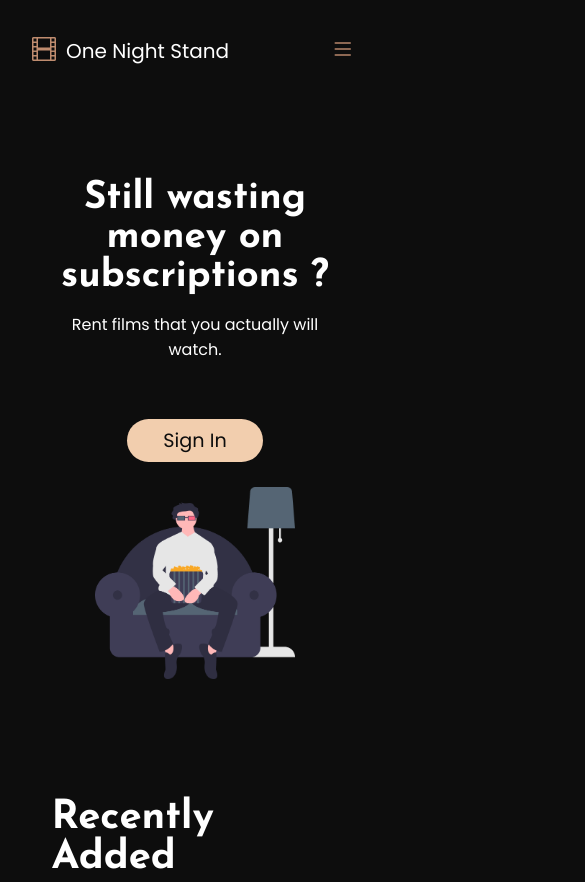
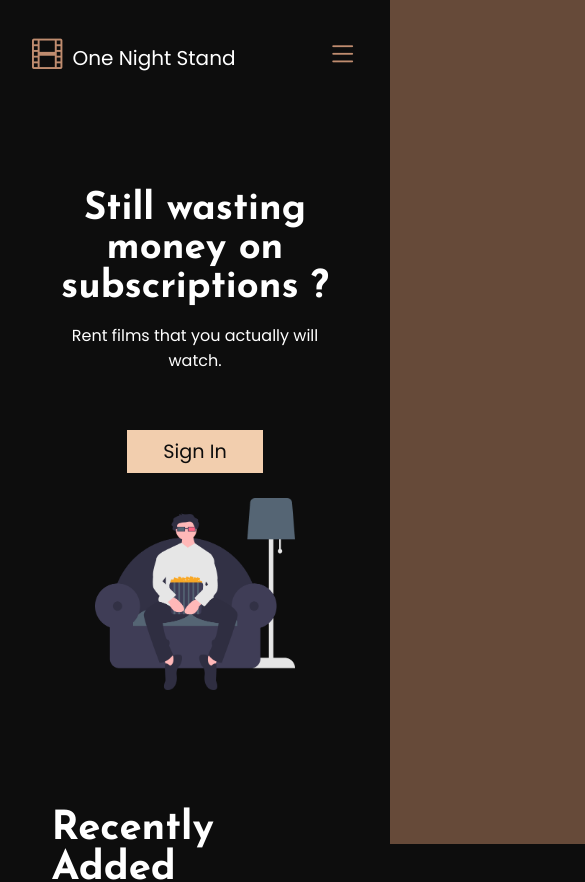
Before and after one commit to HerbertGit/posters-ecommerce-site, a Next.js app: page / in a window 390 px wide. Shown: the top 882 px of the page, 585 px wide, since content can reach past the window. Built offline with nearby package versions, Linux system fonts and the light colour scheme.

Commit message:
minor changes to recomendet section

```diff
--- a/components/Navbar.tsx
+++ b/components/Navbar.tsx
@@ -1,15 +1,47 @@
-import React from "react";
+import { useState } from "react";
 import styles from "../styles/Navbar.module.scss";
 
 export default function Navbar() {
+  const [open, setOpen] = useState(false);
+
+  let menuStyle: string = open
+    ? styles.hamburger__content_open
+    : styles.hamburger__content;
+
+  let hamburgerStyle = open ? styles.hamburger_open : styles.hamburger;
+
+  function toggleMenu(): void {
+    console.log("click");
+    setOpen((prevState) => !prevState);
+  }
+
+  // bi-x-lg
+
   return (
     <nav className={styles.navbar}>
       <i className={`${styles.logo} bi bi-film`}>
-        <h2 className={styles.logo__text}>One Night Stand</h2>
+        <h2 className={open ? styles.logo__text_open : styles.logo__text}>
+          One Night Stand
+        </h2>
       </i>
       <i className={`${styles.basket} bi bi-basket`}></i>
       <i className={`${styles.profile_icon} bi bi-person-circle`}></i>
-      <i className={`${styles.hamburger} bi bi-list`}></i>
+      <i
+        className={`${hamburgerStyle} bi ${open ? "bi-x-lg" : "bi-list"}`}
+        onClick={toggleMenu}
+      ></i>
+
+      <div className={menuStyle}>
+        <a href="">
+          <i className=""></i>
+        </a>
+        <a href="">
+          <i className=""></i>
+        </a>
+        <a href="">
+          <i className=""></i>
+        </a>
+      </div>
     </nav>
   );
 }
--- a/styles/Navbar.module.scss
+++ b/styles/Navbar.module.scss
@@ -1,6 +1,6 @@
 @import "_variables.scss";
 
-$logo-size: clamp(1.5rem, 2.1vw, 2.2rem);
+$logo-size: clamp(1.9rem, 2.1vw, 2.2rem);
 $text-size: clamp(1.25rem, 1.9vw, 1.7rem);
 
 .navbar {
@@ -16,15 +16,52 @@ $text-size: clamp(1.25rem, 1.9vw, 1.7rem);
   color: $color_secondary;
   font-size: $logo-size;
   grid-column: 12/13;
+  transition: all 0.5s;
+
   // height: 1.2rem;
+  // z-index: ;
+  &__content {
+    width: 60%;
+    height: 100vh;
+
+    background-color: #664a39;
+
+    position: absolute;
+    z-index: 1;
+    right: 0;
+    top: 0;
+    transform: translateX(100%);
+    transition: all 0.5s;
+  }
+}
+
+.hamburger_open {
+  @extend .hamburger;
+  transition: all 0.5s;
+
+  // font-size: 4rem;
+
+  transform: translate(-60vw);
+}
+
+.hamburger__content_open {
+  @extend .hamburger__content;
+  transition: all 0.5s;
+  transform: translate(0);
+}
+
+.hamburger:hover,
+.hamburger:focus {
+  color: $color_accent;
 }
 
 .logo {
   grid-column: 1 / span 9;
   align-self: center;
   font-size: $logo-size;
+  transition: all 0.5s;
 
-  h2 {
+  &__text {
     font-family: "Poppins", sans-serif;
     font-style: normal;
     font-size: $text-size;
@@ -33,6 +70,14 @@ $text-size: clamp(1.25rem, 1.9vw, 1.7rem);
     color: white;
     display: inline;
     font-weight: 400;
+    transition: all 0.5s;
+
+    &_open {
+      @extend .logo__text;
+      transition: all 0.5s;
+      transform: translateX(-20px);
+      opacity: 0;
+    }
   }
 }
 
@@ -63,4 +108,7 @@ $text-size: clamp(1.25rem, 1.9vw, 1.7rem);
   .hamburger {
     display: none;
   }
+  .hamburger__content {
+    display: none;
+  }
 }
--- a/styles/index.module.scss
+++ b/styles/index.module.scss
@@ -27,7 +27,7 @@
 .hero__button {
   background-color: $color_accent;
   color: $color_background;
-  border-radius: 30px;
+  // border-radius: 30px;
   padding: 0.4em 1.9em;
   text-decoration: none;
 }
```
